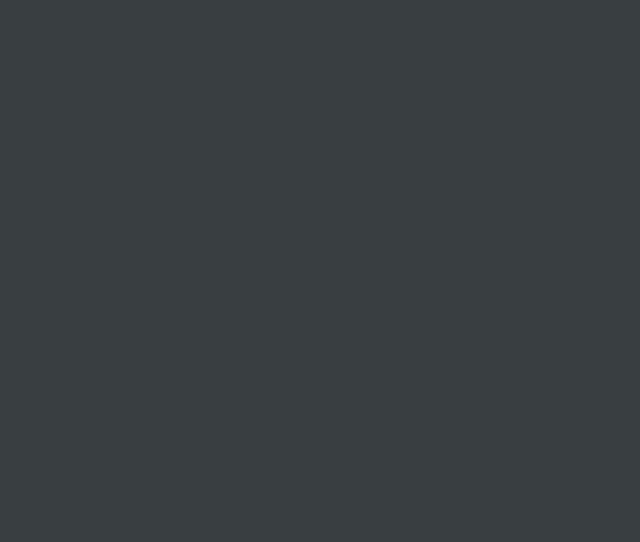
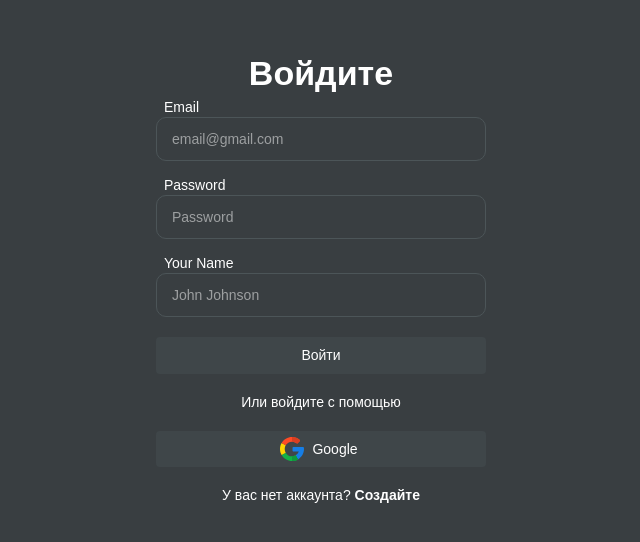
Before and after one commit to IslamTashiev/print-speed-test-app, a React (Vite) app: page /authorization in a window 1280 px wide. Shown: the part 114-656 px from the top of the page, without its empty margins (319-959 px from the left). Built offline with nearby package versions, Linux system fonts and the light colour scheme; a web font is replaced by a local one.

Commit message:
add auth page layout

```diff
--- a/src/components/Input/Input.tsx
+++ b/src/components/Input/Input.tsx
@@ -25,6 +25,8 @@ const Input = ({ onChange, value, label, placeholder }: IInputProps) => {
 };
 
 const InputWrapper = styled(Box)(() => ({
+	display: "flex",
+	flexDirection: "column",
 	".input-root": {
 		width: "100%",
 		borderRadius: 10,
--- a/src/pages/AuthPage.tsx
+++ b/src/pages/AuthPage.tsx
@@ -1,10 +1,82 @@
 import React from "react";
-import { Box, styled } from "@mui/material";
+import { Box, Button, FormControl, Typography, styled } from "@mui/material";
+
+import Input from "@/components/Input/Input";
+import { ReactComponent as GoogleIcon } from "icons/google.svg";
 
 const AuthPage = () => {
-	return <AuthPageWrapper></AuthPageWrapper>;
+	return (
+		<AuthPageWrapper>
+			<Box className='content-wrapper'>
+				<Typography className='auth-page-title' variant='h1' color='text.primary'>
+					Войдите
+				</Typography>
+				<FormControl className='page-form'>
+					<Input onChange={(e) => e} value={""} placeholder='email@gmail.com' label='Email' />
+					<Input onChange={(e) => e} value={""} placeholder='Password' label='Password' />
+					<Input onChange={(e) => e} value={""} placeholder='John Johnson' label='Your Name' />
+				</FormControl>
+				<Button className='button' variant='text'>
+					Войти
+				</Button>
+				<Typography variant='body2' className='help-text' color='text.primary'>
+					Или войдите с помощью
+				</Typography>
+				<Button className='button' variant='text' startIcon={<GoogleIcon />}>
+					Google
+				</Button>
+				<Box>
+					<Typography variant='body2' className='help-text' color='text.primary'>
+						У вас нет аккаунта? <Typography component='span'>Создайте</Typography>
+					</Typography>
+				</Box>
+			</Box>
+		</AuthPageWrapper>
+	);
 };
 
-const AuthPageWrapper = styled(Box)(() => ({}));
+const AuthPageWrapper = styled(Box)(() => ({
+	display: "flex",
+	justifyContent: "center",
+	alignItems: "center",
+	width: "100%",
+	height: "100vh",
+
+	".content-wrapper": {
+		display: "flex",
+		flexDirection: "column",
+		maxWidth: "350px",
+		width: "100%",
+		padding: "0 10px",
+	},
+
+	".auth-page-title": {
+		textAlign: "center",
+		fontSize: "34px",
+		fontWeight: "700",
+	},
+	".button": {
+		backgroundColor: "#3F4649",
+	},
+	".page-form": {
+		display: "flex",
+		flexDirection: "column",
+		gap: "16px",
+		marginBottom: "20px",
+	},
+	".help-text": {
+		textAlign: "center",
+		fontSize: "14px",
+		fontWeight: "400",
+		marginTop: "20px",
+		marginBottom: "20px",
+
+		span: {
+			fontSize: "14px",
+			fontWeight: "700",
+			cursor: "pointer",
+		},
+	},
+}));
 
 export default AuthPage;
```
Also changed, not shown: src/assets/icons/google.svg (added).
